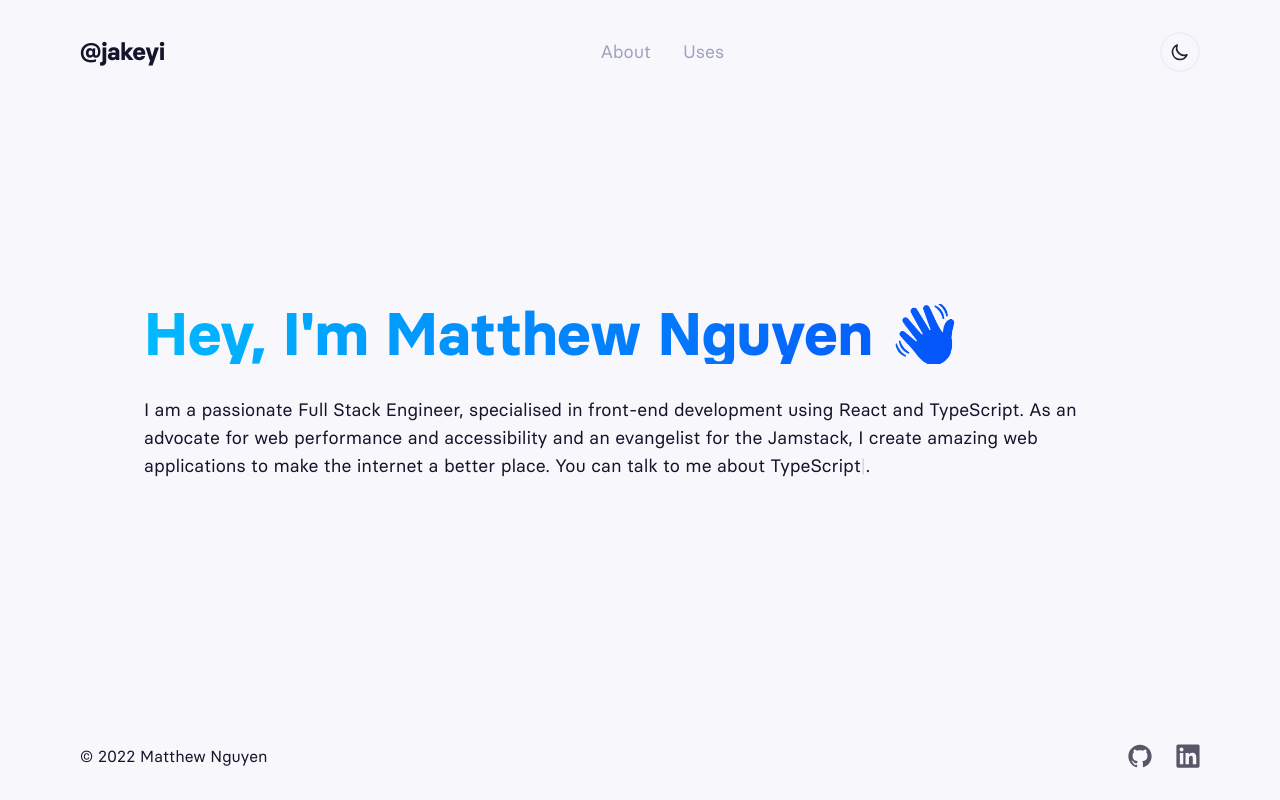
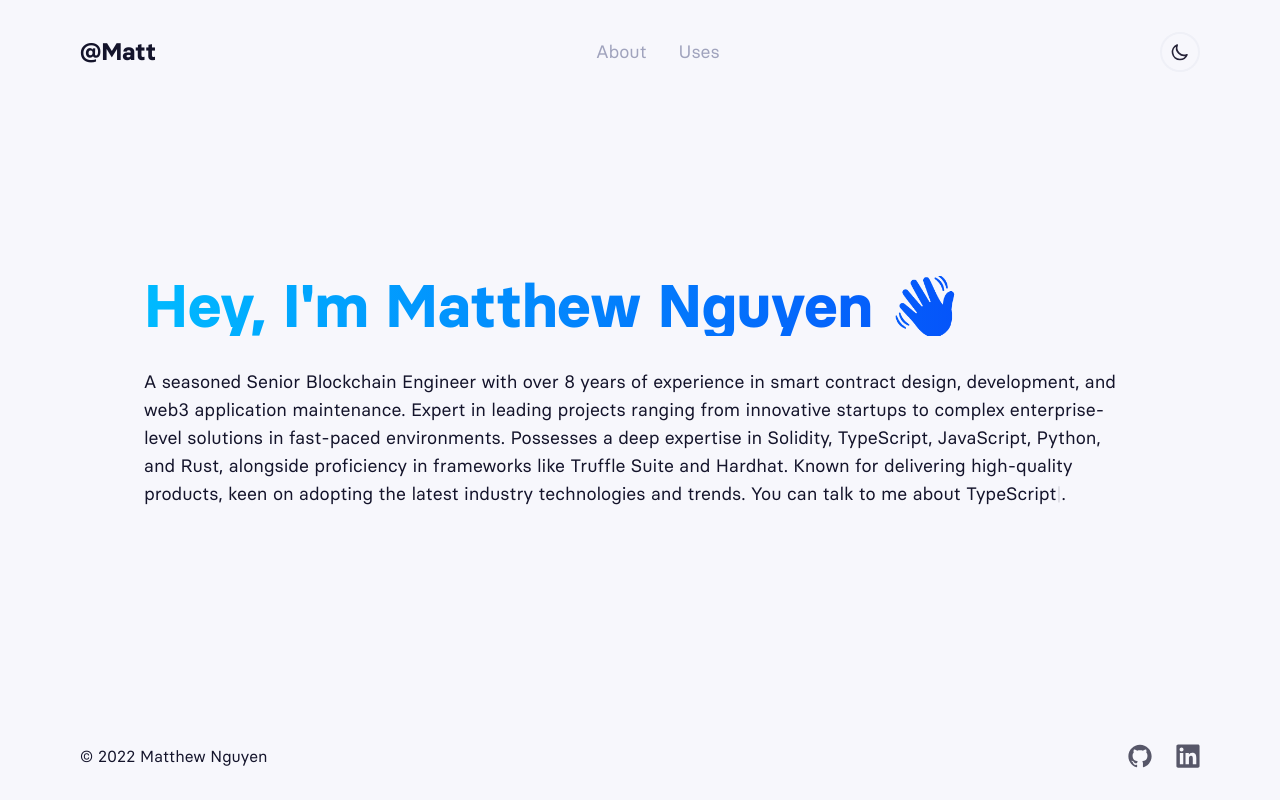
Before and after one commit to js-matt/portfolio, a Next.js app: page / in a window 1280 px wide. Built offline with nearby package versions, Linux system fonts and the light colour scheme.

Commit message:
feat: update content

```diff
--- a/src/components/organisms/Footer/Footer.tsx
+++ b/src/components/organisms/Footer/Footer.tsx
@@ -8,7 +8,7 @@ const Footer = () => {
 				profiles={[
 					{
 						name: 'Github',
-						url: 'https://www.github.com/imyasha',
+						url: 'https://www.github.com/js-matt',
 						icon: 'GITHUB',
 					},
 					{
--- a/src/components/organisms/Header/Header.tsx
+++ b/src/components/organisms/Header/Header.tsx
@@ -57,7 +57,7 @@ const Header = () => {
 							initial={{ opacity: 0, y: -10 }}
 						>
 							<span className="transition duration-300 opacity-100 group-hover:opacity-0">
-								@jakeyi
+								@Matt
 							</span>
 							<span className="absolute transition duration-300 left-0	 opacity-0 group-hover:opacity-100 text-transparent bg-clip-text hover:bg-gradient-to-r from-blue-start to-blue-stop dark:from-purple-start dark:to-purple-stop">
 								Matthew Nguyen
--- a/src/pages/index.tsx
+++ b/src/pages/index.tsx
@@ -13,6 +13,8 @@ const IndexPage = () => {
 		'Jamstack',
 		'Next.js',
 		'RESTful APIs',
+		'Rust',
+		'Solidity',
 		'HTML',
 		'CSS',
 		'Gatsby',
@@ -45,11 +47,15 @@ const IndexPage = () => {
 					Hey, I&apos;m Matthew Nguyen 👋
 				</h1>
 				<p className="my-8 text-lg">
-					I am a passionate Full Stack Engineer, specialised in front-end
-					development using React and TypeScript. As an advocate for web
-					performance and accessibility and an evangelist for the Jamstack, I
-					create amazing web applications to make the internet a better place.
-					You can talk to me about{' '}
+					A seasoned Senior Blockchain Engineer with over 8 years of experience
+					in smart contract design, development, and web3 application
+					maintenance. Expert in leading projects ranging from innovative
+					startups to complex enterprise-level solutions in fast-paced
+					environments. Possesses a deep expertise in Solidity, TypeScript,
+					JavaScript, Python, and Rust, alongside proficiency in frameworks like
+					Truffle Suite and Hardhat. Known for delivering high-quality products,
+					keen on adopting the latest industry technologies and trends. You can
+					talk to me about{' '}
 					<Typed
 						loop
 						typeSpeed={80}
--- a/src/pages/uses.tsx
+++ b/src/pages/uses.tsx
@@ -17,8 +17,8 @@ const UsesPage: NextPage = () => {
 				<p className="mt-4 mb-4 text-lg leading-7">
 					This is a list of tech equipment I currently use for my day-to-day
 					work as a software engineer. With the pandemic and a shift to working
-					fully remotely, I have upgraded a lot of my equipment in 2020 and
-					2021.
+					fully remotely, I have upgraded a lot of my equipment in 2022 and
+					2023.
 				</p>
 				<Image
 					layout="responsive"
```
Also changed, not shown: package.json (+0 -8 lines), 1 other file (tests, documents, lock files or other folders).
